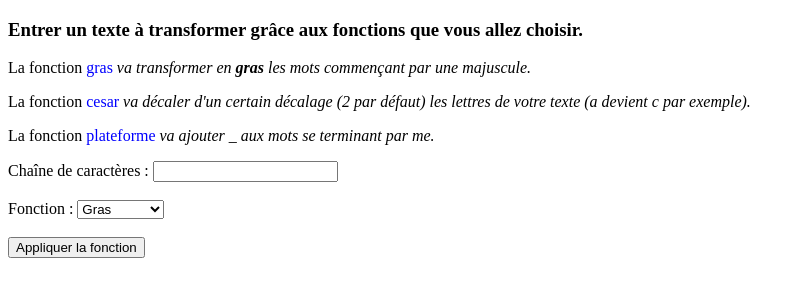
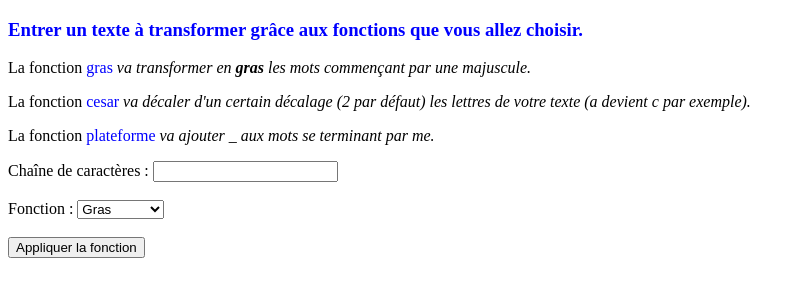
Before and after one commit to emmanuelle-dupasmahe/runtrack2, a PHP site: page / in a window 1280 px wide. Shown: the top 300 px of the page, without its empty margins (0-805 px from the left). Run offline with PHP 8.4, Linux system fonts and the light colour scheme.

Commit message:
Quelques corrections de fautes d'orthographe et changement de couleur pour l'invite du formulaire

```diff
--- a/jour07/job07/index.php
+++ b/jour07/job07/index.php
@@ -49,7 +49,7 @@ function gras($str) {
     return $resultat;
 }
 
-//fonction qui décale les lettre de l'alphabet si le décalage est de 2 a devient c
+//fonction qui décale les lettres de l'alphabet si le décalage est de 2 (a devient c)
 
 function cesar($str, $decalage = 2) {
     $resultat = '';
@@ -181,7 +181,7 @@ if (isset($_GET['str']) and isset($_GET['fonction'])) {
     <title>Formulaire de transformation avec des fonctions</title>
 </head>
 <body>
-    <h3> Entrer un texte à transformer grâce aux fonctions que vous allez choisir.<br></H3>
+    <h3> <span style="color: blue;"><b>Entrer un texte à transformer grâce aux fonctions que vous allez choisir.</span></b><br></H3>
     <p> La fonction <span style="color: blue;">gras</span> <i>va transformer en <b>gras</b> les mots commençant par une majuscule.</i><br></p>
     <p> La fonction <span style="color: blue;">cesar</span>  <i>va décaler d'un certain décalage (2 par défaut) les lettres de votre texte (a devient c par exemple).</i><br></p>
     <p> La fonction <span style="color: blue;">plateforme</span>  <i>va ajouter _ aux mots se terminant par me.</i><br></p>
```
